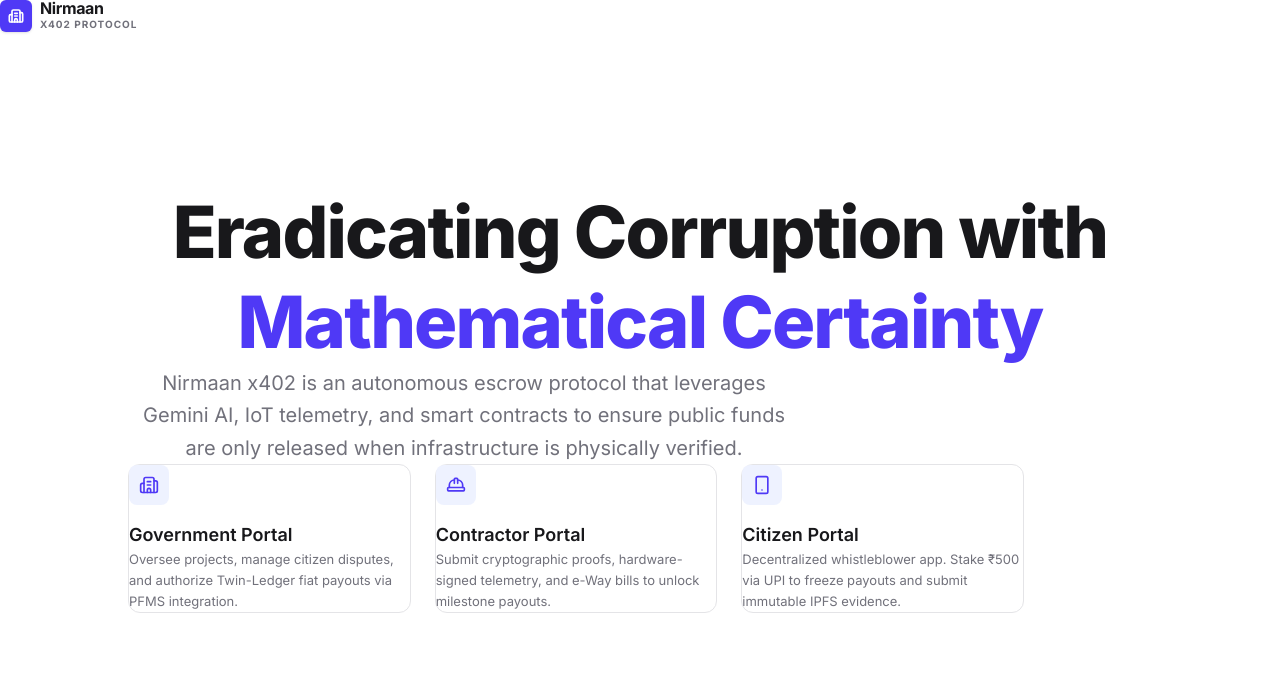
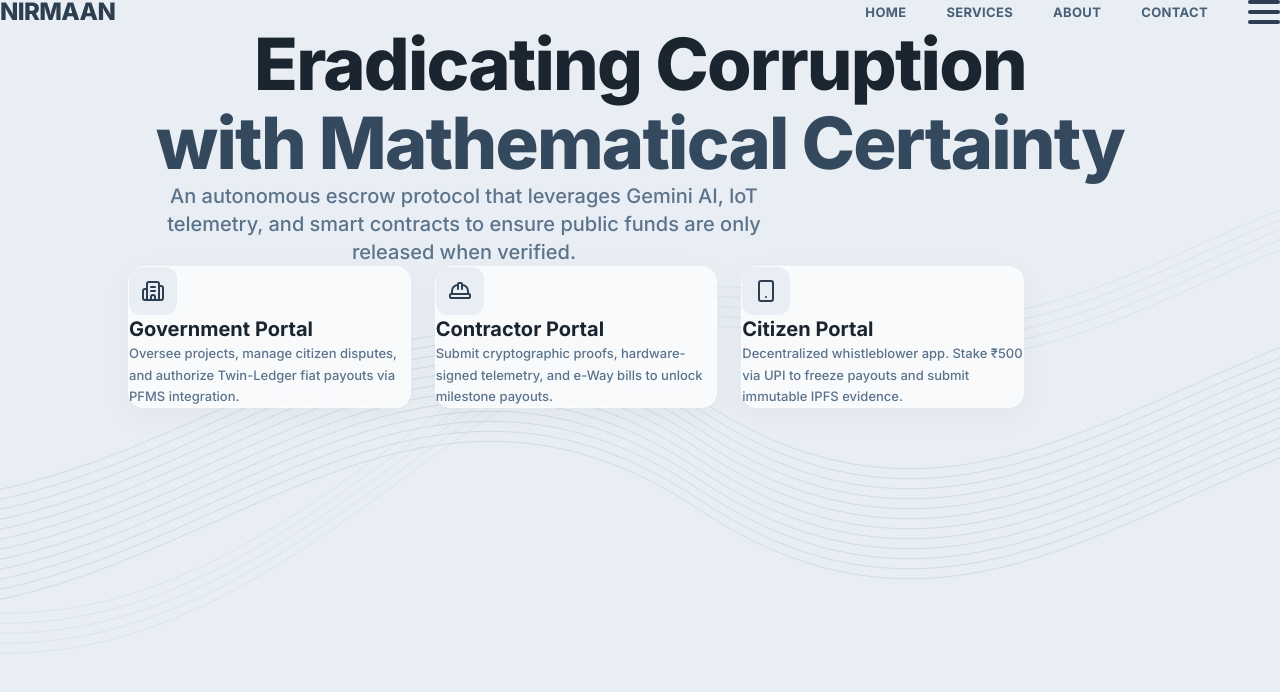
Before and after one commit to Qorexx/Nirmaan, a Next.js app: page / in a window 1280 px wide. Shown: the top 692 px of the page. Built offline with nearby package versions, Linux system fonts and the light colour scheme; no server answers; the database is empty.

Commit message:
feat(ui): implemented icy blue sweeping wave background and nav to match second reference

```diff
--- a/app/page.js
+++ b/app/page.js
@@ -2,72 +2,110 @@
 
 import React from 'react';
 import Link from 'next/link';
-import { ShieldCheck, Building2, HardHat, Smartphone } from 'lucide-react';
+import { Building2, HardHat, Smartphone } from 'lucide-react';
 
 export default function LandingPage() {
   return (
-    <div className="min-h-screen bg-white text-zinc-900 font-sans">
+    <div className="min-h-screen bg-[#e8eef3] text-[#2c3e50] font-sans relative overflow-hidden">
 
-      {/* Top Header - Logo Only */}
-      <header className="absolute top-0 w-full p-6">
-        <div className="flex items-center gap-2">
-          <div className="flex h-8 w-8 items-center justify-center rounded-md bg-indigo-600 shadow-sm">
-            <Building2 className="h-4 w-4 text-white" strokeWidth={2.5} />
-          </div>
+      {/* Sweeping Contour Wave Background */}
+      <div className="absolute inset-0 z-0 pointer-events-none opacity-40">
+        <svg
+          viewBox="0 0 1440 800"
+          fill="none"
+          xmlns="http://www.w3.org/2000/svg"
+          className="absolute top-1/2 left-0 w-full h-full -translate-y-1/2 object-cover min-w-[1440px]"
+        >
+          <path d="M-100,500 C200,500 400,200 700,400 C1000,600 1200,300 1500,300" stroke="#7892ab" strokeWidth="0.5" />
+          <path d="M-100,510 C200,510 400,210 700,410 C1000,610 1200,310 1500,310" stroke="#7892ab" strokeWidth="0.5" />
+          <path d="M-100,520 C200,520 400,220 700,420 C1000,620 1200,320 1500,320" stroke="#7892ab" strokeWidth="0.5" />
+          <path d="M-100,530 C200,530 400,230 700,430 C1000,630 1200,330 1500,330" stroke="#7892ab" strokeWidth="0.5" />
+          <path d="M-100,540 C200,540 400,240 700,440 C1000,640 1200,340 1500,340" stroke="#7892ab" strokeWidth="0.5" />
+          <path d="M-100,550 C200,550 400,250 700,450 C1000,650 1200,350 1500,350" stroke="#7892ab" strokeWidth="0.5" />
+          <path d="M-100,560 C200,560 400,260 700,460 C1000,660 1200,360 1500,360" stroke="#7892ab" strokeWidth="0.5" />
+          <path d="M-100,570 C200,570 400,270 700,470 C1000,670 1200,370 1500,370" stroke="#7892ab" strokeWidth="0.5" />
+          <path d="M-100,580 C200,580 400,280 700,480 C1000,680 1200,380 1500,380" stroke="#7892ab" strokeWidth="0.5" />
+          <path d="M-100,590 C200,590 400,290 700,490 C1000,690 1200,390 1500,390" stroke="#7892ab" strokeWidth="0.5" />
+          <path d="M-100,600 C200,600 400,300 700,500 C1000,700 1200,400 1500,400" stroke="#7892ab" strokeWidth="0.5" />
+          <path d="M-100,610 C200,610 400,310 700,510 C1000,710 1200,410 1500,410" stroke="#7892ab" strokeWidth="0.5" />
+
+          {/* Second overlapping wave block */}
+          <path d="M-100,600 C300,700 500,200 800,300 C1100,400 1300,100 1500,200" stroke="#7892ab" strokeWidth="0.5" opacity="0.6" />
+          <path d="M-100,610 C300,710 500,210 800,310 C1100,410 1300,110 1500,210" stroke="#7892ab" strokeWidth="0.5" opacity="0.6" />
+          <path d="M-100,620 C300,720 500,220 800,320 C1100,420 1300,120 1500,220" stroke="#7892ab" strokeWidth="0.5" opacity="0.6" />
+          <path d="M-100,630 C300,730 500,230 800,330 C1100,430 1300,130 1500,230" stroke="#7892ab" strokeWidth="0.5" opacity="0.6" />
+          <path d="M-100,640 C300,740 500,240 800,340 C1100,440 1300,140 1500,240" stroke="#7892ab" strokeWidth="0.5" opacity="0.6" />
+        </svg>
+      </div>
+
+      {/* Top Header */}
+      <header className="relative z-10 w-full px-12 py-8 flex justify-between items-center max-w-7xl mx-auto">
+        <div className="flex items-center gap-3 cursor-pointer">
           <div className="flex flex-col">
-            <span className="text-base font-bold tracking-tight text-zinc-900 leading-none">Nirmaan</span>
-            <span className="text-[10px] font-bold text-zinc-500 tracking-widest uppercase mt-0.5">x402 Protocol</span>
+            <span className="text-2xl font-black tracking-tight text-[#2c3e50] uppercase leading-none">Nirmaan</span>
           </div>
         </div>
+
+        <nav className="hidden md:flex items-center gap-10">
+          <a href="#" className="text-sm font-bold text-[#475f77] hover:text-[#2c3e50] uppercase tracking-wide">Home</a>
+          <a href="#" className="text-sm font-bold text-[#475f77] hover:text-[#2c3e50] uppercase tracking-wide">Services</a>
+          <a href="#" className="text-sm font-bold text-[#475f77] hover:text-[#2c3e50] uppercase tracking-wide">About</a>
+          <a href="#" className="text-sm font-bold text-[#475f77] hover:text-[#2c3e50] uppercase tracking-wide">Contact</a>
+          <button className="ml-4 flex flex-col gap-1.5 p-2">
+            <span className="w-8 h-1 bg-[#2c3e50] block rounded-full"></span>
+            <span className="w-8 h-1 bg-[#2c3e50] block rounded-full"></span>
+            <span className="w-8 h-1 bg-[#2c3e50] block rounded-full"></span>
+          </button>
+        </nav>
       </header>
 
       {/* Main Content */}
-      <main className="flex-1 flex flex-col items-center justify-center px-6 pt-32 pb-20 min-h-screen">
-        <div className="max-w-5xl w-full text-center space-y-8">
+      <main className="relative z-10 flex-1 flex flex-col items-center justify-center px-6 pt-12 pb-24">
+        <div className="max-w-5xl w-full text-center space-y-12">
 
           <div className="space-y-4">
-            <h1 className="text-5xl md:text-7xl font-extrabold tracking-tight text-zinc-900 leading-tight">
-              Eradicating Corruption with <br/>
-              <span className="text-indigo-600">
-                Mathematical Certainty
+            <h1 className="text-5xl md:text-7xl font-extrabold tracking-tight text-[#1a252f] leading-[1.1]">
+              Eradicating Corruption <br/>
+              <span className="text-[#34495e]">
+                with Mathematical Certainty
               </span>
             </h1>
-            <p className="text-lg md:text-xl text-zinc-500 max-w-2xl mx-auto leading-relaxed mt-6">
-              Nirmaan x402 is an autonomous escrow protocol that leverages Gemini AI, IoT telemetry, and smart contracts to ensure public funds are only released when infrastructure is physically verified.
+            <p className="text-lg md:text-xl text-[#5b738b] max-w-2xl mx-auto font-medium mt-6">
+              An autonomous escrow protocol that leverages Gemini AI, IoT telemetry, and smart contracts to ensure public funds are only released when verified.
             </p>
           </div>
 
           <div className="grid grid-cols-1 md:grid-cols-3 gap-6 mt-16 text-left max-w-4xl mx-auto">
 
             {/* Government Card */}
-            <Link href="/government" className="group rounded-xl border border-zinc-200 bg-white p-6 hover:border-zinc-300 hover:shadow-sm transition-all block">
-              <div className="mb-4 flex h-10 w-10 items-center justify-center rounded-lg bg-indigo-50">
-                <Building2 className="h-5 w-5 text-indigo-600" />
+            <Link href="/government" className="group rounded-2xl bg-white/70 backdrop-blur-md p-8 hover:bg-white border border-white/40 hover:border-white shadow-[0_8px_30px_rgb(0,0,0,0.04)] hover:shadow-[0_8px_30px_rgb(0,0,0,0.08)] transition-all block">
+              <div className="mb-5 flex h-12 w-12 items-center justify-center rounded-xl bg-[#e8eef3] text-[#2c3e50] group-hover:bg-[#2c3e50] group-hover:text-white transition-colors">
+                <Building2 className="h-6 w-6" />
               </div>
-              <h3 className="text-lg font-semibold text-zinc-900 mb-2 group-hover:text-indigo-600 transition-colors">Government Portal</h3>
-              <p className="text-sm text-zinc-500 leading-relaxed">
+              <h3 className="text-xl font-bold text-[#1a252f] mb-3">Government Portal</h3>
+              <p className="text-sm text-[#5b738b] font-medium leading-relaxed">
                 Oversee projects, manage citizen disputes, and authorize Twin-Ledger fiat payouts via PFMS integration.
               </p>
             </Link>
 
             {/* Contractor Card */}
-            <Link href="/contractor" className="group rounded-xl border border-zinc-200 bg-white p-6 hover:border-zinc-300 hover:shadow-sm transition-all block">
-              <div className="mb-4 flex h-10 w-10 items-center justify-center rounded-lg bg-indigo-50">
-                <HardHat className="h-5 w-5 text-indigo-600" />
+            <Link href="/contractor" className="group rounded-2xl bg-white/70 backdrop-blur-md p-8 hover:bg-white border border-white/40 hover:border-white shadow-[0_8px_30px_rgb(0,0,0,0.04)] hover:shadow-[0_8px_30px_rgb(0,0,0,0.08)] transition-all block">
+              <div className="mb-5 flex h-12 w-12 items-center justify-center rounded-xl bg-[#e8eef3] text-[#2c3e50] group-hover:bg-[#2c3e50] group-hover:text-white transition-colors">
+                <HardHat className="h-6 w-6" />
               </div>
-              <h3 className="text-lg font-semibold text-zinc-900 mb-2 group-hover:text-indigo-600 transition-colors">Contractor Portal</h3>
-              <p className="text-sm text-zinc-500 leading-relaxed">
+              <h3 className="text-xl font-bold text-[#1a252f] mb-3">Contractor Portal</h3>
+              <p className="text-sm text-[#5b738b] font-medium leading-relaxed">
                 Submit cryptographic proofs, hardware-signed telemetry, and e-Way bills to unlock milestone payouts.
               </p>
             </Link>
 
             {/* Citizen Card */}
-            <Link href="/citizen" className="group rounded-xl border border-zinc-200 bg-white p-6 hover:border-zinc-300 hover:shadow-sm transition-all block">
-              <div className="mb-4 flex h-10 w-10 items-center justify-center rounded-lg bg-indigo-50">
-                <Smartphone className="h-5 w-5 text-indigo-600" />
+            <Link href="/citizen" className="group rounded-2xl bg-white/70 backdrop-blur-md p-8 hover:bg-white border border-white/40 hover:border-white shadow-[0_8px_30px_rgb(0,0,0,0.04)] hover:shadow-[0_8px_30px_rgb(0,0,0,0.08)] transition-all block">
+              <div className="mb-5 flex h-12 w-12 items-center justify-center rounded-xl bg-[#e8eef3] text-[#2c3e50] group-hover:bg-[#2c3e50] group-hover:text-white transition-colors">
+                <Smartphone className="h-6 w-6" />
               </div>
-              <h3 className="text-lg font-semibold text-zinc-900 mb-2 group-hover:text-indigo-600 transition-colors">Citizen Portal</h3>
-              <p className="text-sm text-zinc-500 leading-relaxed">
+              <h3 className="text-xl font-bold text-[#1a252f] mb-3">Citizen Portal</h3>
+              <p className="text-sm text-[#5b738b] font-medium leading-relaxed">
                 Decentralized whistleblower app. Stake ₹500 via UPI to freeze payouts and submit immutable IPFS evidence.
               </p>
             </Link>
```
